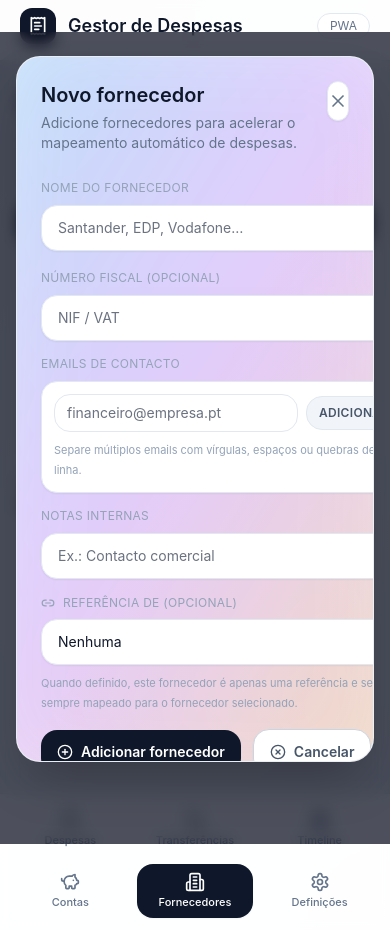
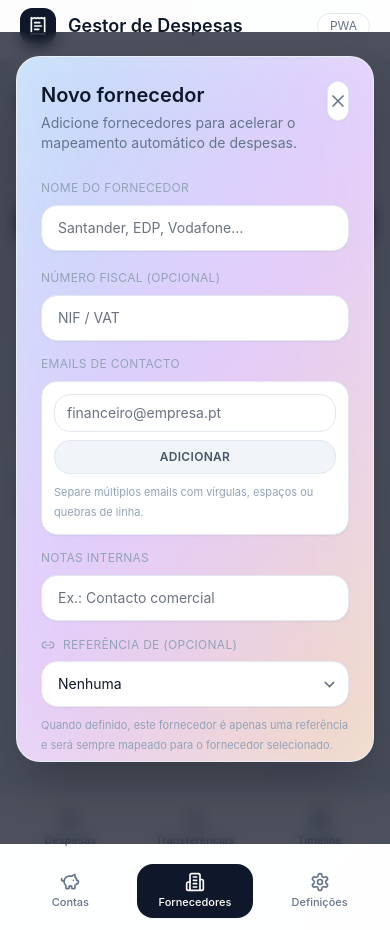
Before and after one commit to luistorresbarbosa/ai-budget-pwa, a React (Vite) app: page /suppliers in a window 390 px wide. Both pictures are taken after a click on the button "Novo fornecedor". Built offline with nearby package versions, Linux system fonts and the light colour scheme.

Commit message:
Improve supplier modal layout and responsiveness

```diff
--- a/src/components/Modal.tsx
+++ b/src/components/Modal.tsx
@@ -54,7 +54,7 @@ export function Modal({ open, onClose, title, description, footer, children }: P
             role="dialog"
             aria-modal="true"
             aria-labelledby={titleId}
-            className="relative z-10 w-full max-w-2xl overflow-hidden rounded-3xl border border-slate-200/70 bg-gradient-to-br from-white via-white to-slate-50 shadow-2xl"
+            className="relative z-10 w-full max-w-3xl overflow-hidden rounded-3xl border border-slate-200/70 bg-gradient-to-br from-white via-white to-slate-50 shadow-2xl"
             initial={{ opacity: 0, y: 40, scale: 0.9, rotateX: -12 }}
             animate={{ opacity: 1, y: 0, scale: 1, rotateX: 0 }}
             exit={{ opacity: 0, y: 40, scale: 0.9, rotateX: -8 }}
@@ -73,7 +73,7 @@ export function Modal({ open, onClose, title, description, footer, children }: P
               />
             </div>
 
-            <div className="relative max-h-[min(90vh,44rem)] overflow-y-auto space-y-6 p-6 sm:max-h-[80vh]">
+            <div className="relative max-h-[min(90vh,44rem)] overflow-y-auto space-y-6 p-6 sm:max-h-[80vh] sm:p-8">
               <header className="flex items-start justify-between gap-6">
                 <div className="space-y-1">
                   <h2 id={titleId} className="text-xl font-semibold text-slate-900 sm:text-2xl">
--- a/src/pages/SuppliersPage.tsx
+++ b/src/pages/SuppliersPage.tsx
@@ -388,8 +388,11 @@ export default function SuppliersPage() {
             : 'Adicione fornecedores para acelerar o mapeamento automático de despesas.'
         }
       >
-        <motion.div layout className="grid gap-6 lg:grid-cols-[2fr_1fr]">
-          <form onSubmit={handleSubmit} className="space-y-4">
+        <motion.div
+          layout
+          className="grid gap-6 lg:grid-cols-[minmax(0,1.75fr)_minmax(0,1fr)] lg:items-start lg:gap-8"
+        >
+          <form onSubmit={handleSubmit} className="flex flex-col gap-4 lg:gap-6">
           <label className="block space-y-2 text-sm text-slate-600">
             <span className="text-xs uppercase tracking-wide text-slate-400">Nome do fornecedor</span>
             <input
@@ -433,7 +436,7 @@ export default function SuppliersPage() {
                     ))}
                   </ul>
                 )}
-                <div className="flex items-center gap-2">
+                <div className="flex flex-col gap-2 sm:flex-row sm:items-center sm:gap-3">
                   <input
                     value={formState.contactEmailInput}
                     onChange={(event) => setFormState((state) => ({ ...state, contactEmailInput: event.target.value }))}
@@ -459,7 +462,7 @@ export default function SuppliersPage() {
                   <button
                     type="button"
                     onClick={() => handleAddContactEmails(formState.contactEmailInput)}
-                    className="inline-flex items-center gap-2 rounded-2xl border border-slate-200 bg-slate-100 px-3 py-2 text-xs font-semibold uppercase tracking-wide text-slate-600 transition hover:border-slate-300 hover:text-slate-900"
+                    className="inline-flex w-full items-center justify-center gap-2 rounded-2xl border border-slate-200 bg-slate-100 px-3 py-2 text-xs font-semibold uppercase tracking-wide text-slate-600 transition hover:border-slate-300 hover:text-slate-900 sm:w-auto"
                   >
                     Adicionar
                   </button>
@@ -544,12 +547,12 @@ export default function SuppliersPage() {
           </div>
           </form>
 
-          <div className="flex flex-col justify-between gap-6 rounded-3xl border border-slate-200 bg-slate-50/60 p-5 shadow-sm">
-          <div>
+          <div className="flex flex-col justify-between gap-6 rounded-3xl border border-slate-200 bg-slate-50/60 p-5 shadow-sm lg:h-full lg:p-6">
+            <div className="space-y-2">
               <p className="text-xs font-semibold uppercase tracking-wide text-slate-500">Resumo</p>
               <h3 className="text-lg font-semibold text-slate-900">Catálogo ativo</h3>
-            <p className="mt-2 text-3xl font-semibold text-slate-900">{canonicalCount}</p>
-            <p className="mt-1 text-xs uppercase tracking-wide text-slate-400">
+              <p className="text-3xl font-semibold text-slate-900">{canonicalCount}</p>
+              <p className="text-xs uppercase tracking-wide text-slate-400">
                 {canonicalCount === 1 ? 'Fornecedor principal' : 'Fornecedores principais'}
               </p>
             </div>
```
Lines whose indentation alone changed are shown as unchanged.
